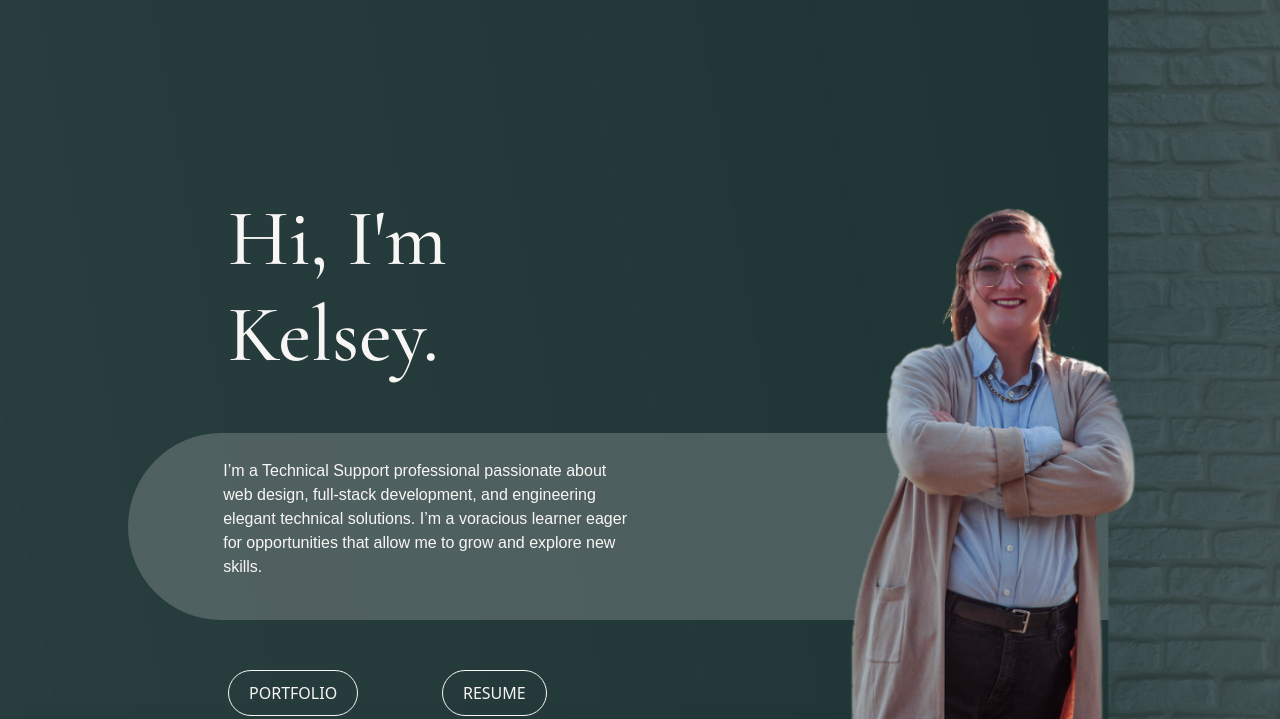
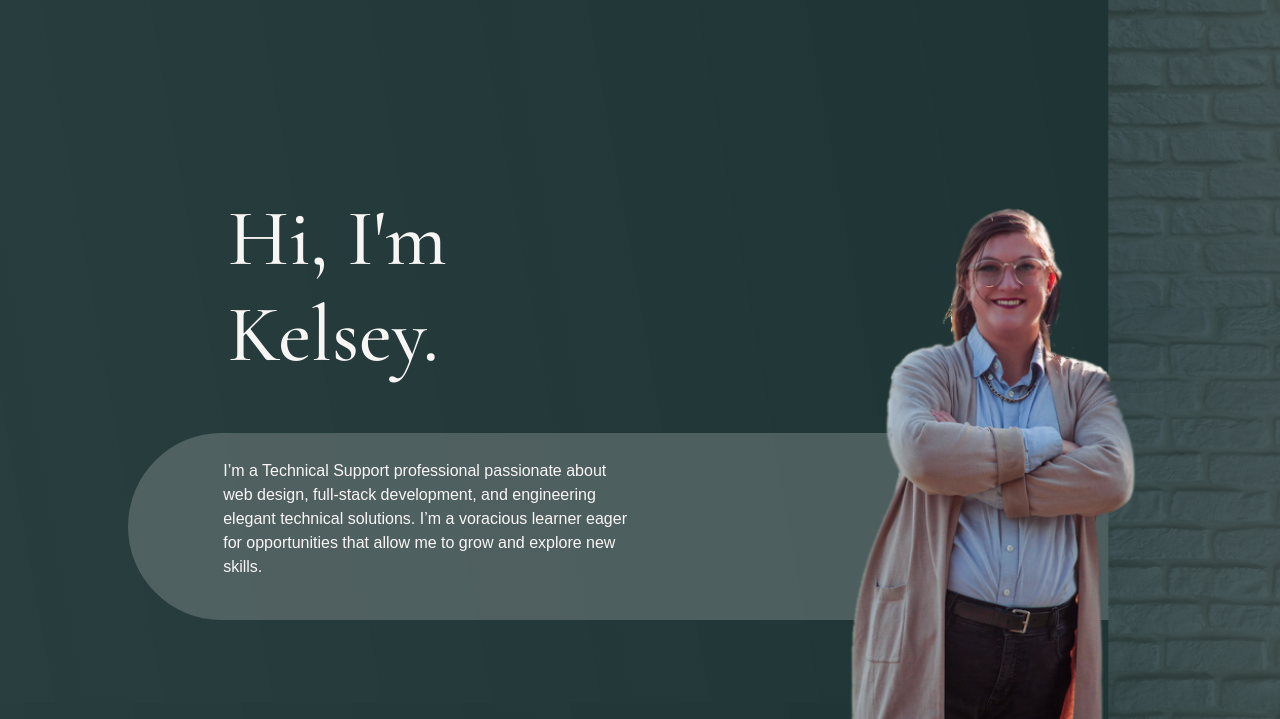
Before and after one commit to kelseychristensen/Kelsey-Christensen-Portfolio, a Flask app: page / in a window 1280 px wide. Shown: the part 97-816 px from the top of the page. Run offline with Flask 3, Linux system fonts and the light colour scheme; parts of the project's set-up code (start-up, migrations or seed data) failed here and were passed over; some libraries are stand-ins or nearby versions.

Commit message:
Update index.html

```diff
--- a/api/templates/index.html
+++ b/api/templates/index.html
@@ -13,14 +13,7 @@
                         I’m a voracious learner eager for opportunities that allow me to grow
                         and explore new skills.</p>
                 </div>
-                <div id="btn-row" class="row">
-                    <div class="col-lg-6">
-                        <a href="{{ url_for('portfolio') }}" class="btn btn-primary" >PORTFOLIO</a>
-                    </div>
-                    <div class="col-lg-6">
-                        <a href="{{ url_for('resume') }}" class="btn btn-primary">RESUME</a>
-                    </div>
-                </div>
+
             <div class="col-lg-6">
                         <img id="headshot" src="/static/headshot.png">
             </div>
```
